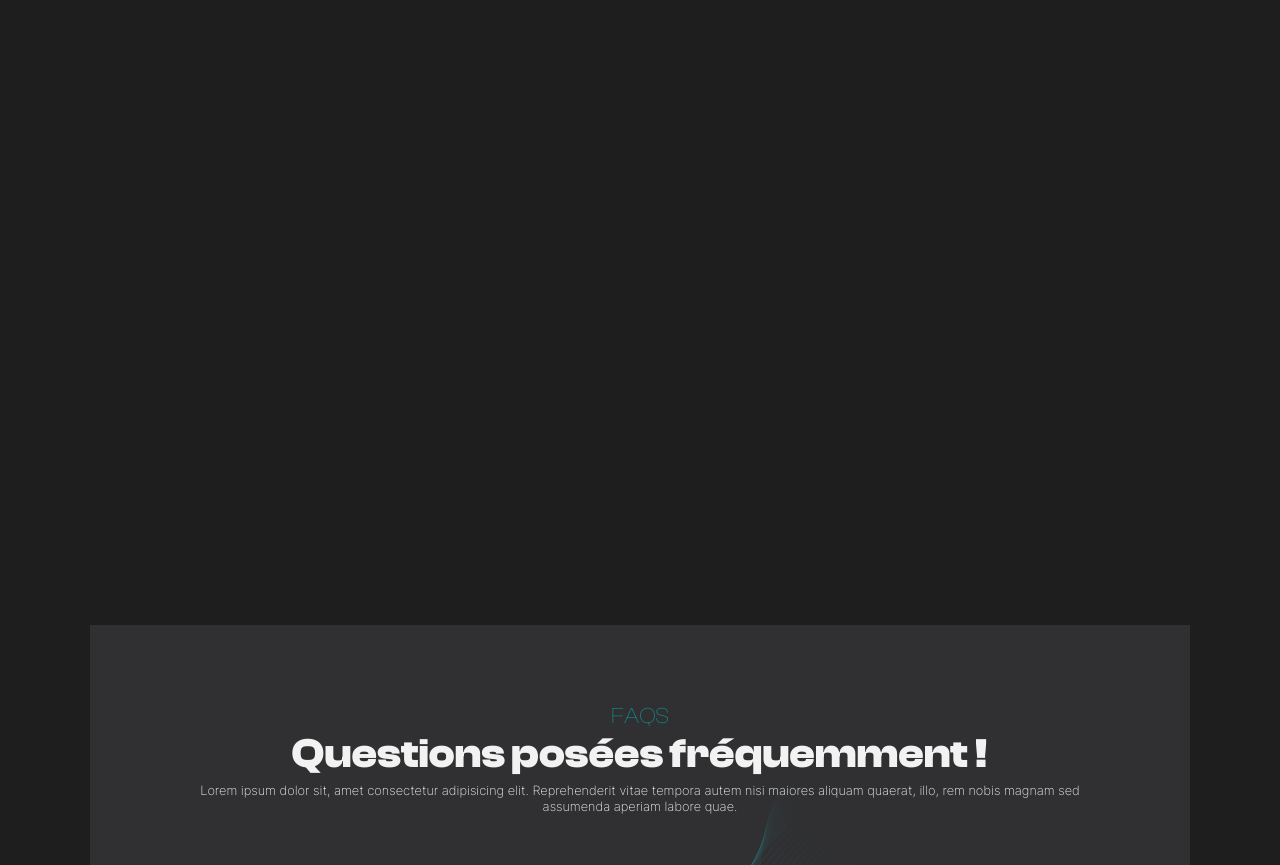
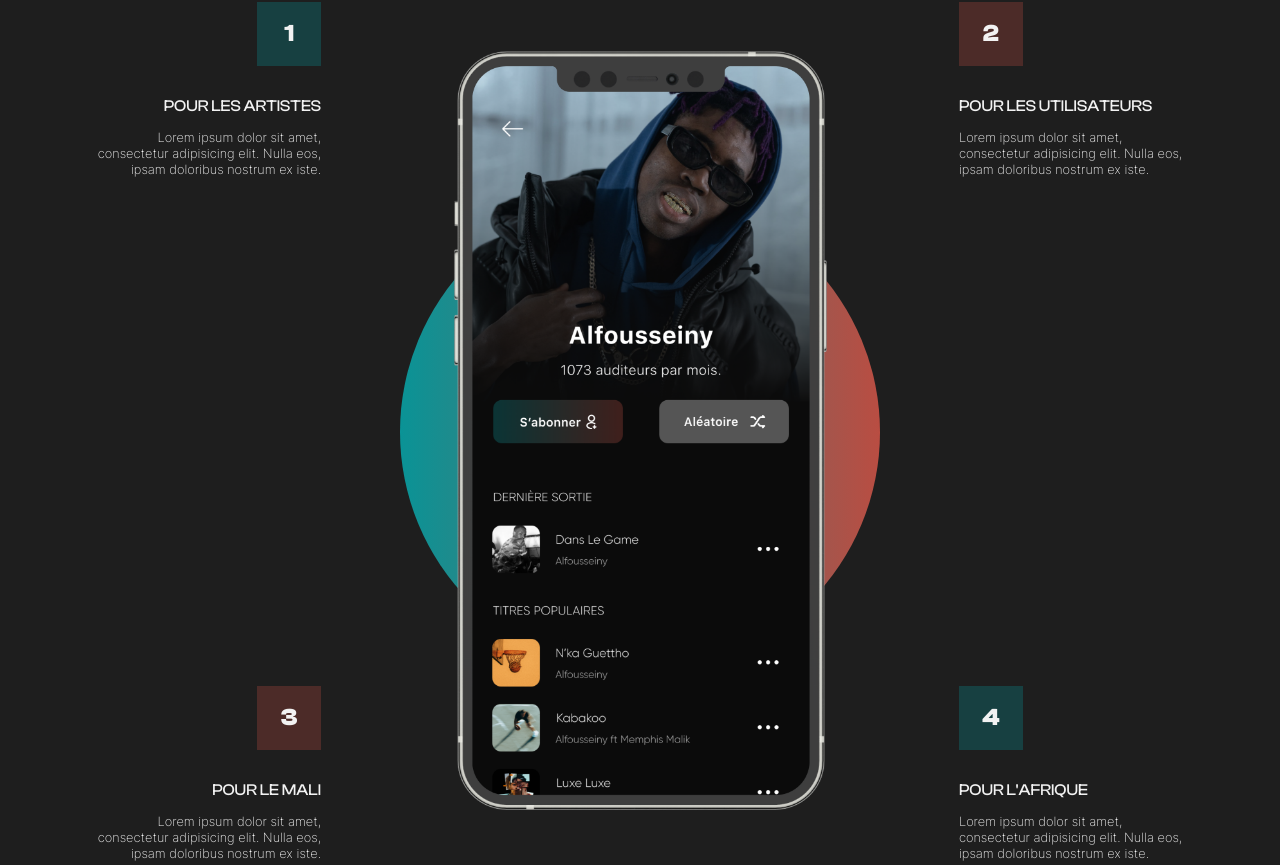
Before and after one commit to MozartOnWeb/ikazic, a Next.js app: page / in a window 1280 px wide. Shown: the part 3695-4560 px from the top of the page. Built offline with nearby package versions, Linux system fonts and the light colour scheme.

Commit message:
working on goals section

```diff
--- a/sections/Goals/goals.scss
+++ b/sections/Goals/goals.scss
@@ -1,8 +1,8 @@
 #goals {
-  height: 100vh;
+  margin-bottom: 10rem;
   .top-section {
     text-align: center;
-    margin-bottom: 3rem;
+    margin-bottom: 5rem;
     h3 {
       font-family: $heading_font;
       font-size: 1.4rem;
@@ -27,4 +27,83 @@
       width: 100%;
     }
   }
+  .bottom-section {
+    width: 100%;
+    display: flex;
+    justify-content: space-between;
+    margin-inline: auto;
+    .bottom-left-right {
+      display: flex;
+      flex-direction: column;
+      justify-content: space-between;
+      .part {
+        display: flex;
+        flex-direction: column;
+        width: 100%;
+        .number {
+          width: 4rem;
+          height: 4rem;
+          background-color: $green30;
+          display: flex;
+          justify-content: center;
+          align-items: center;
+          font-family: $heading_font;
+          font-size: 1.5rem;
+          font-weight: bolder;
+          margin-bottom: 2rem;
+        }
+        .number-red {
+          background-color: $red30;
+        }
+        h4 {
+          font-family: $heading_font;
+          text-transform: uppercase;
+          font-weight: 500;
+          margin-bottom: 1rem;
+        }
+        p {
+          font-family: $body_font;
+          font-weight: 200;
+          font-size: 0.8rem;
+          line-height: 1rem;
+        }
+      }
+    }
+    .left {
+      margin-right: 5rem;
+      .part {
+        align-items: flex-end;
+        text-align: right;
+      }
+    }
+    .right {
+      margin-left: 5rem;
+    }
+    .bottom-center {
+      position: relative;
+      display: flex;
+      justify-content: center;
+      align-items: center;
+      .colored-bg {
+        position: absolute;
+        top: 50%;
+        left: 50%;
+        transform: translate(-50%, -50%);
+        width: 30rem;
+        height: 30rem;
+        border-radius: 100%;
+        z-index: -2;
+        background: linear-gradient(90deg, $green, $red);
+      }
+      .mockup-container {
+        width: 90%;
+        height: 90%;
+        img {
+          width: 100%;
+          height: 100%;
+          object-fit: contain;
+        }
+      }
+    }
+  }
 }
--- a/sections/Goals/goals.tsx
+++ b/sections/Goals/goals.tsx
@@ -1,4 +1,8 @@
 import React from "react";
+import Image from "next/image";
+
+//import mockups
+import artistMock from "../../assets/mockups/artist.png";
 
 export const Goals = () => {
   return (
@@ -11,6 +15,61 @@ export const Goals = () => {
           corrupti eaque aspernatur sed perferendis animi?
         </p>
       </div>
+      <div className="bottom-section">
+        {/* bottom-left section */}
+        <div className="bottom-left-right left">
+          {/* top part */}
+          <div className="part">
+            <div className="number">1</div>
+            <h4>Pour les artistes</h4>
+            <p>
+              Lorem ipsum dolor sit amet, consectetur adipisicing elit. Nulla
+              eos, ipsam doloribus nostrum ex iste.
+            </p>
+          </div>
+          {/* bottom part */}
+          <div className="part">
+            <div className="number number-red">3</div>
+            <h4>Pour le Mali</h4>
+            <p>
+              Lorem ipsum dolor sit amet, consectetur adipisicing elit. Nulla
+              eos, ipsam doloribus nostrum ex iste.
+            </p>
+          </div>
+        </div>
+        {/* bottom-left section */}
+
+        {/* bottom-center section */}
+        <div className="bottom-center">
+          <div className="colored-bg"></div>
+          <div className="mockup-container">
+            <Image src={artistMock} alt="ikazic artist profile screen" />
+          </div>
+        </div>
+        {/* bottom-center section */}
+
+        {/* bottom-right section */}
+        <div className="bottom-left-right right">
+          {/* top part */}
+          <div className="part">
+            <div className="number number-red">2</div>
+            <h4>Pour les utilisateurs</h4>
+            <p>
+              Lorem ipsum dolor sit amet, consectetur adipisicing elit. Nulla
+              eos, ipsam doloribus nostrum ex iste.
+            </p>
+          </div>
+          {/* bottom part */}
+          <div className="part">
+            <div className="number">4</div>
+            <h4>Pour l&apos;Afrique</h4>
+            <p>
+              Lorem ipsum dolor sit amet, consectetur adipisicing elit. Nulla
+              eos, ipsam doloribus nostrum ex iste.
+            </p>
+          </div>
+        </div>
+      </div>
     </section>
   );
 };
```
Also changed, not shown: assets/mockups/artist.png (added).
